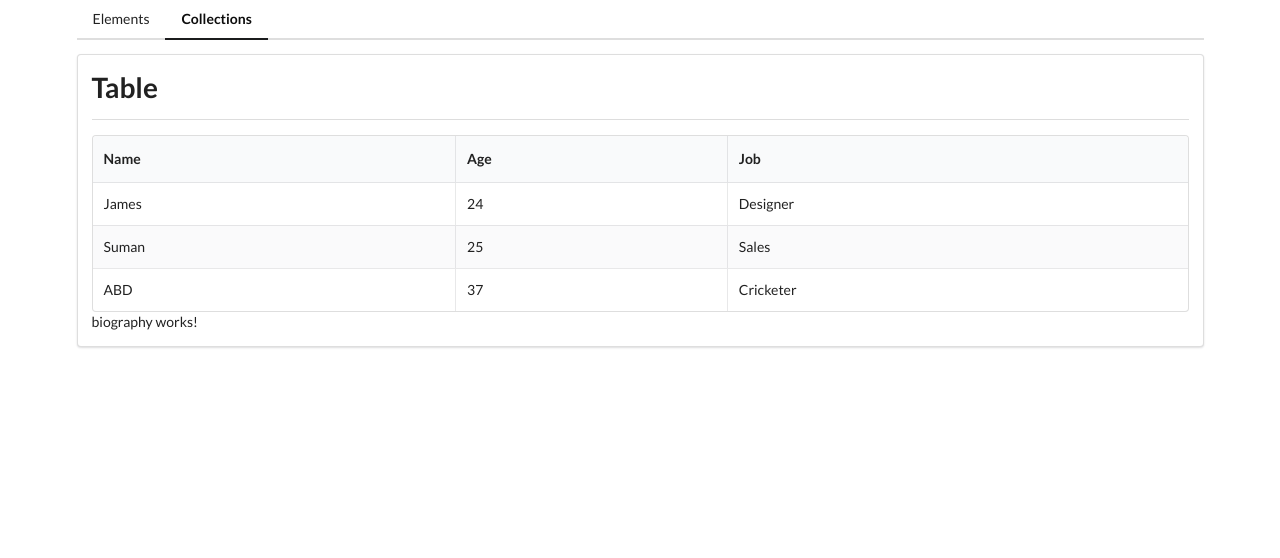
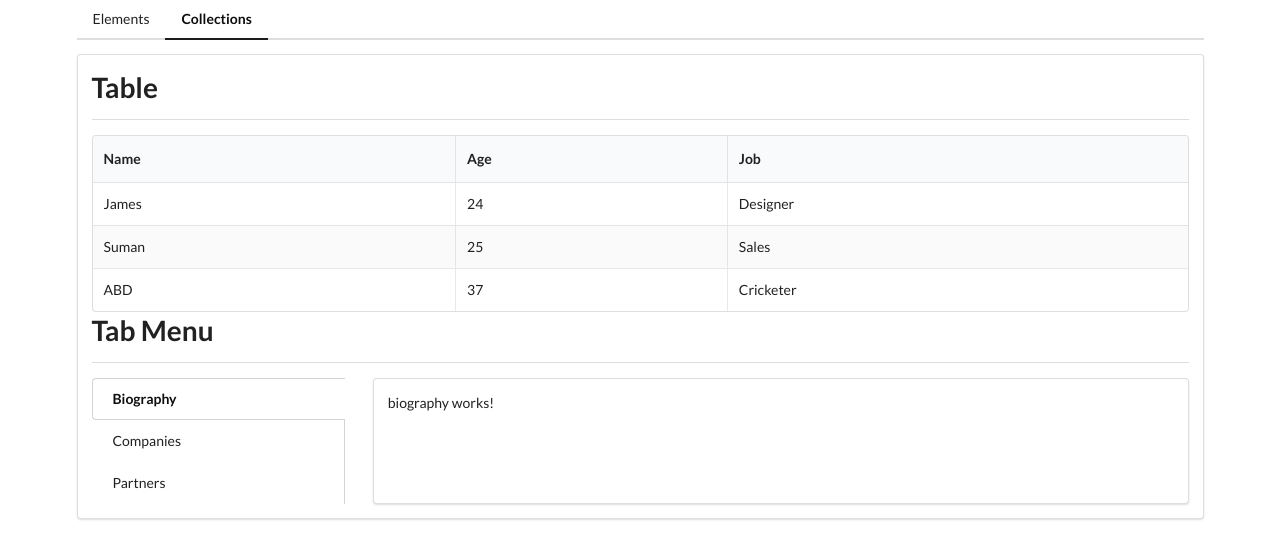
Before and after one commit to sijanghm/comps, an Angular app: page /collections in a window 1280 px wide. Shown: the top 558 px of the page. Built offline with nearby package versions, Linux system fonts and the light colour scheme.

Commit message:
tabs  section added

```diff
--- a/src/app/collections/collection-home/collection-home.component.html
+++ b/src/app/collections/collection-home/collection-home.component.html
@@ -4,5 +4,18 @@
  [headers]="headers"
  [className]="'striped celled'"
 ></app-table>
-
-<router-outlet></router-outlet>
+<app-divider>Tab Menu</app-divider>
+<div class="ui grid">
+    <div class="four wide column">
+        <div class="ui vertical fluid tabular menu">
+            <a class="item" routerLink="./" routerLinkActive="active">Biography</a>
+            <a class="item"  routerLink="./companies" routerLinkActive="active">Companies</a>
+            <a class="item"  routerLink="./partners" routerLinkActive="active">Partners</a>
+        </div>
+    </div>
+    <div class="twelve wide stretched column">
+        <div class="ui segment">
+            <router-outlet></router-outlet>
+        </div>
+    </div>
+</div>
```
